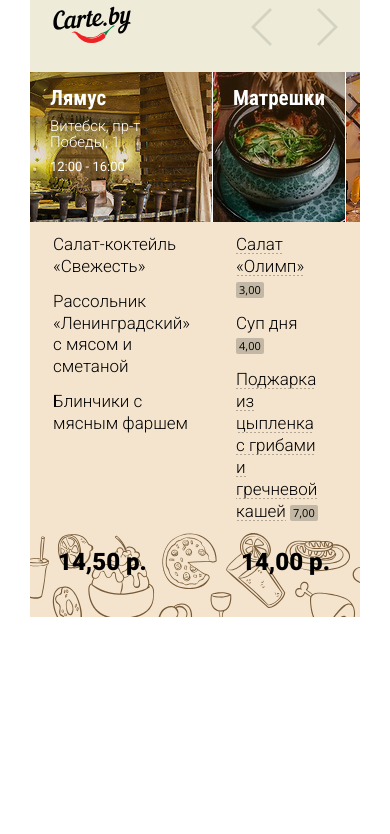
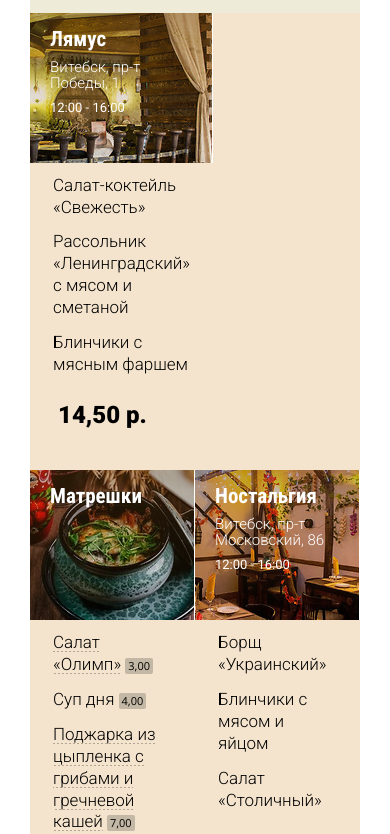
Before and after one commit to jeka5650962/business-lunches-layout, a plain HTML site: page index.html in a window 390 px wide. Shown: the part 168-1002 px from the top of the page. Before the commit the page ends 844 px from the top, so only its background shows below. Drawn offline with nearby package versions, Linux system fonts and the light colour scheme.

Commit message:
120323 1321

```diff
--- a/css/style.css
+++ b/css/style.css
@@ -2,9 +2,6 @@
 
 body {
     font-family: 'Roboto', sans-serif;
-    display: flex;
-    flex-direction: column;
-    justify-content: center;
 }
 
 [class*='__container'] {
@@ -224,13 +221,19 @@
     .top__logo {
         margin: 0;
     }
-
-    .top__navigation {
-    }
 }
 
 @media (max-width: 767px) {
     .top__title {
         font-size: calc(32px + (60 - 32 + (60 - 32) * 0.7) * ((100vw - 320px) / 1440));
     }
+
+    .items__body {
+        flex-wrap: wrap;
+        row-gap: 40px;
+    }
+
+    .items__column {
+        flex: 0 1 50%;
+    }
 }
```
